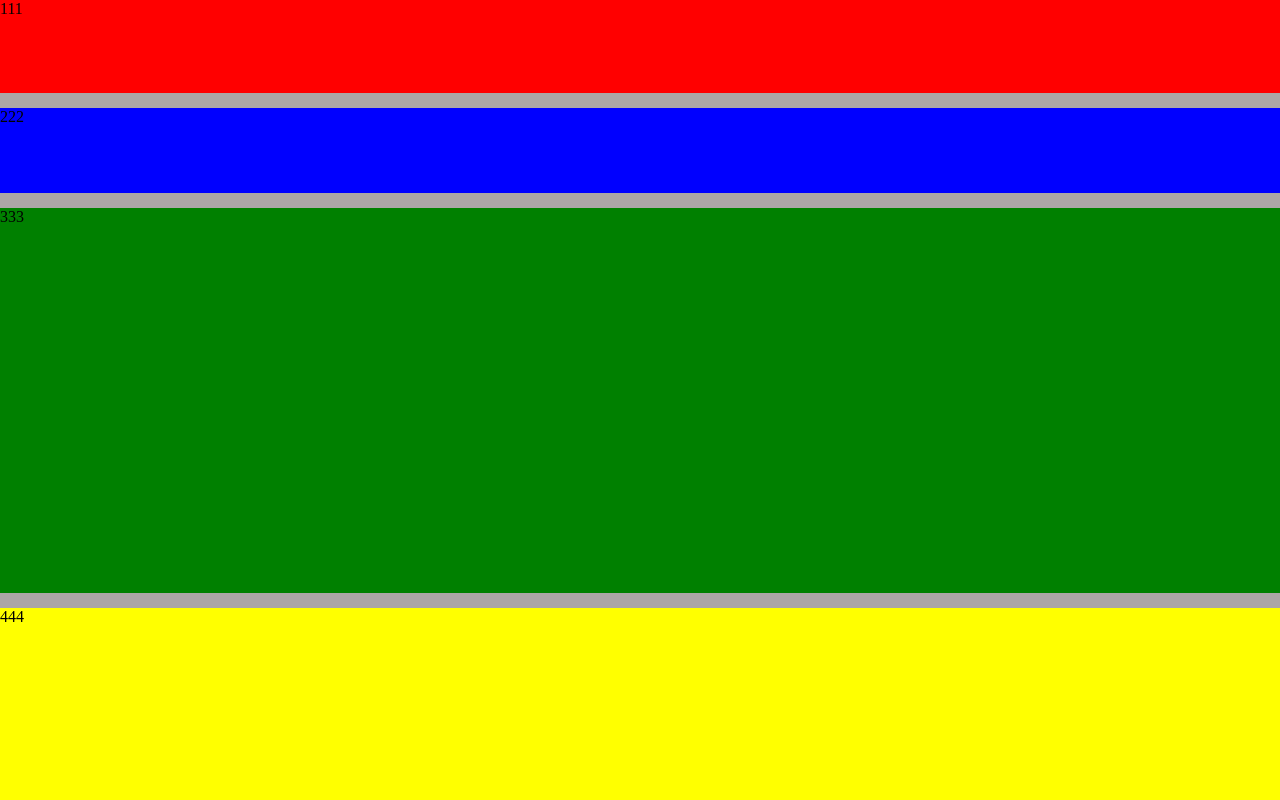
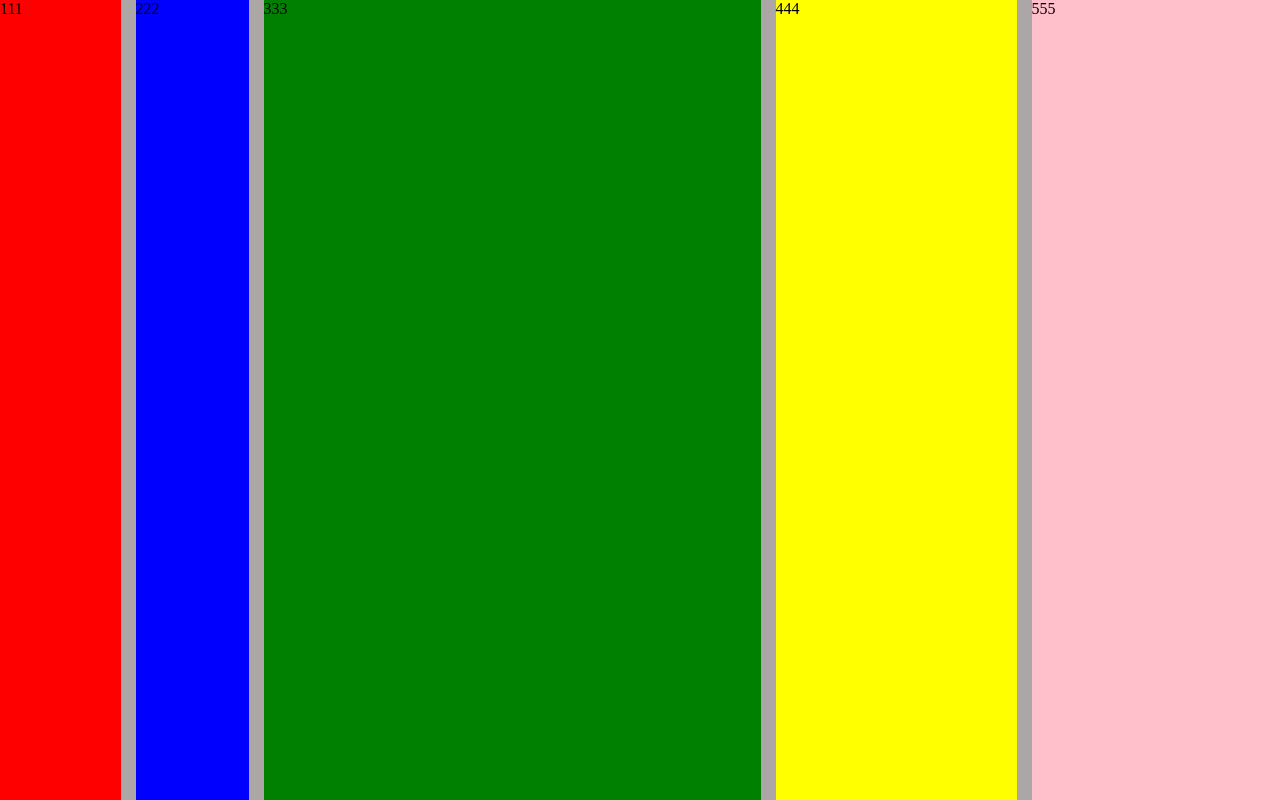
Before and after one commit to paracetamol31/react-splitter, a React app: page / in a window 1280 px wide. Built offline with nearby package versions, Linux system fonts and the light colour scheme.

Commit message:
Вернул параметры по умолчанию

```diff
--- a/src/components/separator/separator-view.tsx
+++ b/src/components/separator/separator-view.tsx
@@ -112,7 +112,7 @@ export const SeparatorView: FC<{ splitter: Splitter, indexSeparator: number }> =
             //     sum += splitter.listSplitterItems[i].ratioSize;
             // }
             // console.log("sum", sum);
-            // splitter.seavedPointCurrentSeparator = actualseparatorPoint;
+            splitter.savedPointCurrentSeparator = actualSeparatorPoint;
 
         }
     }, [splitter]);
--- a/src/index.tsx
+++ b/src/index.tsx
@@ -5,7 +5,7 @@ import React from 'react';
 import { Splitter } from './components/splitter/splitter';
 import "./styles.css";
 
-const splitterModel: Splitter = new Splitter({ proportions: [50, 50, 200, 100], orientation: "vertical" });
+const splitterModel: Splitter = new Splitter({ proportions: [50, 50, 200, 100, 100] });
 
 
 ReactDOM.render(
@@ -14,5 +14,6 @@ ReactDOM.render(
         <div style={{ display: "flex", width: "100%", height: "100%", backgroundColor: "blue" }}>222</div>
         <div style={{ display: "flex", width: "100%", height: "100%", backgroundColor: "green" }}>333</div>
         <div style={{ display: "flex", width: "100%", height: "100%", backgroundColor: "yellow" }}>444</div>
+        <div style={{ display: "flex", width: "100%", height: "100%", backgroundColor: "pink" }}>555</div>
     </SplitterView>,
     document.querySelector('#root'));
```
